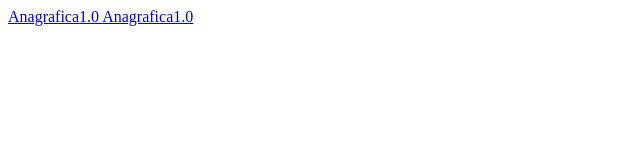
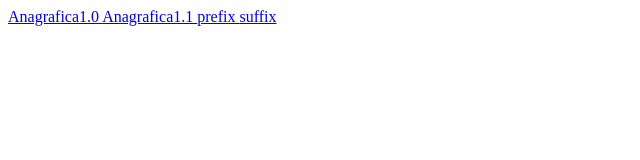
Before and after one commit to aleilfra/lavoritps, a plain HTML site: page index.html in a window 1280 px wide. Shown: the whole page, without its empty margins (0-640 px from the left). Drawn offline with Linux system fonts and the light colour scheme.

Commit message:
Update index.html

```diff
--- a/index.html
+++ b/index.html
@@ -1,4 +1,6 @@
 <html>
 <a href="https://aleilfra.github.io/lavoritps/anagrafica.html" target="_blank">  Anagrafica1.0  </a>
-<a href="https://aleilfra.github.io/lavoritps/anagrafica.html" target="_blank">  Anagrafica1.0  </a>
+<a href="https://aleilfra.github.io/lavoritps/anagrafica1.1.html" target="_blank">  Anagrafica1.1  </a>
+<a href="https://aleilfra.github.io/lavoritps/prefix.html" target="_blank">  prefix  </a>
+<a href="https://aleilfra.github.io/lavoritps/suffix.html" target="_blank"> suffix </a>
 </html>
```
